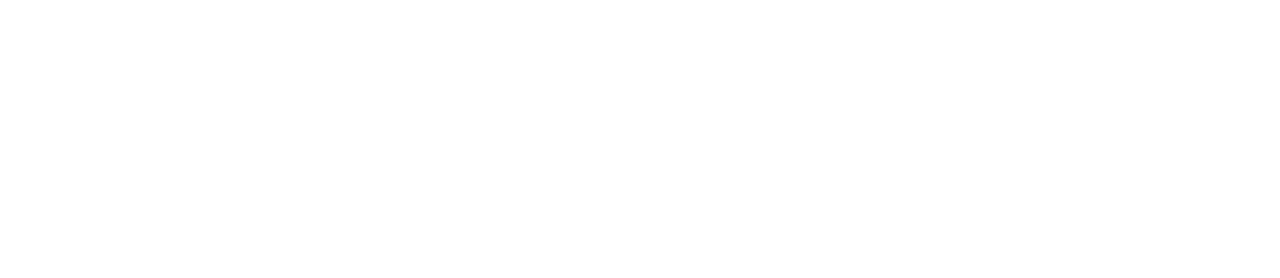
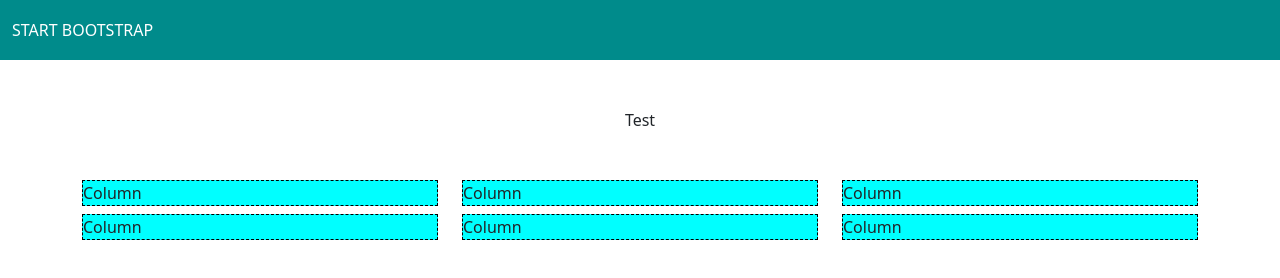
Before and after one commit to bettercallpaul07/html-css-bootstrap-freelancer, a plain HTML site: page index.html in a window 1280 px wide. Drawn offline with nearby package versions, Linux system fonts and the light colour scheme.

Commit message:
update structure

```diff
--- /dev/null
+++ b/css/style.css
@@ -0,0 +1,14 @@
+
+.box {
+    background-color: aqua;
+    border: 1px dashed black;
+
+}
+
+.top-header {
+    width: 100%;
+    height: 60px;
+    line-height: 60px;
+    background-color: darkcyan;
+    color: white;
+}
--- a/index.html
+++ b/index.html
@@ -4,9 +4,90 @@
         <meta charset="UTF-8">
         <meta http-equiv="X-UA-Compatible" content="IE=edge">
         <meta name="viewport" content="width=device-width, initial-scale=1.0">
+
+        <link href="https://cdn.jsdelivr.net/npm/bootstrap@5.2.3/dist/css/bootstrap.min.css" rel="stylesheet" integrity="sha384-rbsA2VBKQhggwzxH7pPCaAqO46MgnOM80zW1RWuH61DGLwZJEdK2Kadq2F9CUG65" crossorigin="anonymous">
+
+        <link rel="stylesheet" href="css/style.css">
+
         <title>Bootstrap Freelancer</title>
     </head>
     <body>
+        <header>
+            <div class="container-fluid top-header mb-5">
+                <div class="row">
+                    <div class="col-3 text-uppercase">
+                      Start Bootstrap
+                    </div>
+                    <div class="col-9">
+                      </div>
+            </div>
+
+        </header>
+
+        <main>
+            <div class="container text-center">
+                <div class="row">
+                    <div class="col-md-4 offset-md-4">
+                        Test
+                    </div>
+
+                </div>
+              </div>
+
+            <div id="portfolio-section" class="container mt-5">
+                <div class="row">
+                    <div class="col">
+                      <div class="box">
+                          Column
+                      </div>
+                    </div>
+                    <div class="col">
+                      <div class="box">
+                          Column
+                      </div>
+                    </div>
+                    <div class="col">
+                      <div class="box">
+                          Column
+                      </div>
+                    </div>
+                </div>
+
+                <div class="row mt-2">
+
+                    <div class="col">
+                        <div class="box h-30">
+                            Column
+                        </div>
+                      </div>
+                      <div class="col">
+                        <div class="box h-30">
+                            Column
+                        </div>
+                      </div>
+                      <div class="col">
+                        <div class="box h-30">
+                            Column
+                        </div>
+                      </div>
+
+                </div>
+            </div>
+
+            <div id="about-section">
+
+            </div>
+
+            <div id="contact-section">
+
+            </div>
+
+
+        </main>
+
+        <footer>
+
+        </footer>
 
     </body>
 </html>
```
Also changed, not shown: img/avatar.svg (added), img/cabin.png (added), img/cake.png (added), img/circus.png (added), img/game.png (added), img/safe.png (added), img/submarine.png (added).
